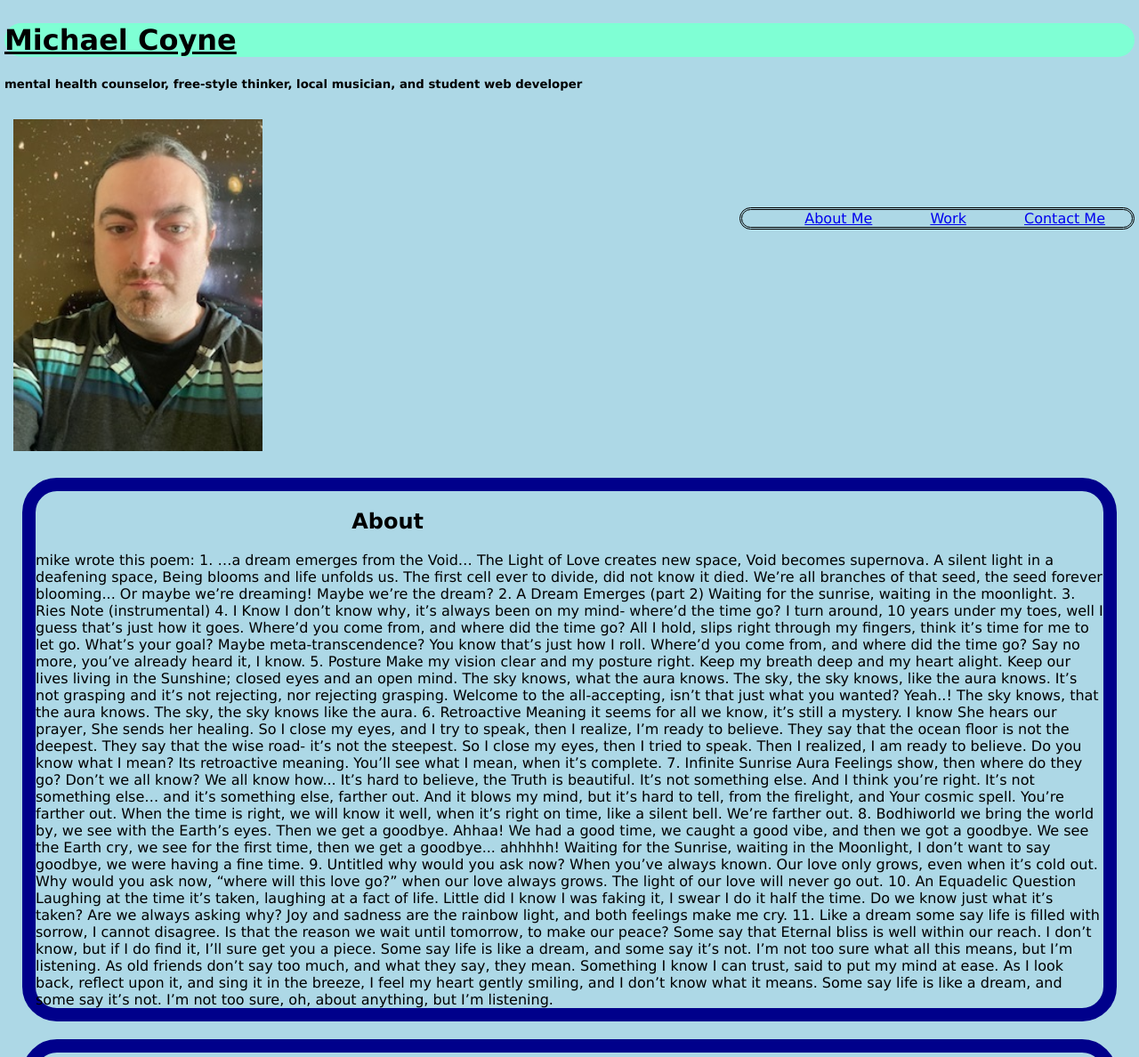
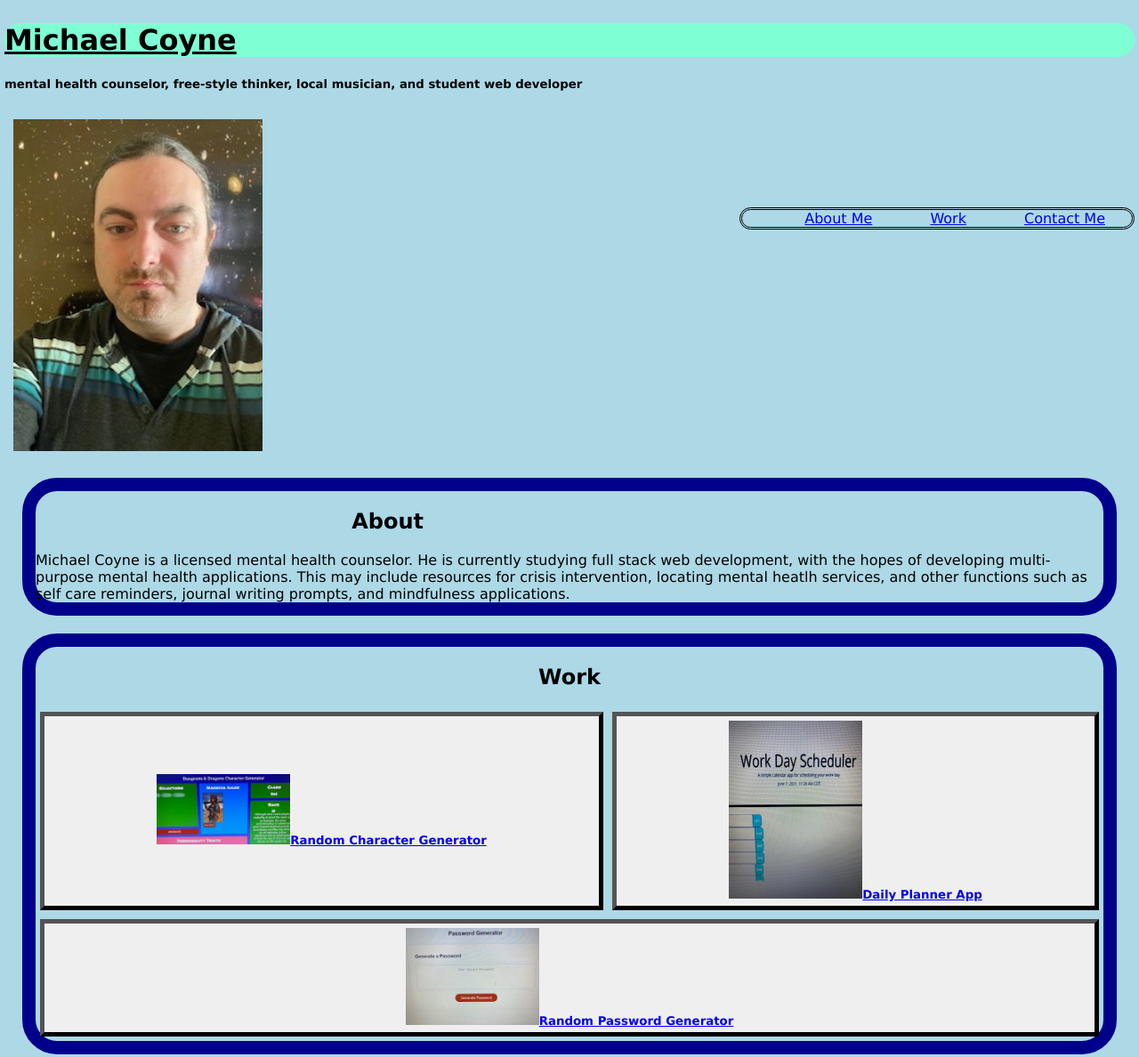
Before and after one commit to MikeCoyne/portfolio, a plain HTML site: page index.html in a window 1280 px wide. Shown: the top 1188 px of the page at 89% size. Drawn offline with Linux system fonts and the light colour scheme.

Commit message:
changing button links to deployed projects

```diff
--- a/index.html
+++ b/index.html
@@ -31,64 +31,50 @@
 
         <section id="about">
             <h2>About</h2>
-            <div> mike wrote this poem: <!--this lyrics section is placeholder text.
-                It will be changed to an actual summary of my background
-            at some point....-->
-                1.	…a dream emerges from the Void…
-The Light of Love creates new space, Void becomes supernova. A silent light in a deafening space,
-Being blooms and life unfolds us. The first cell ever to divide, did not know it died.
-We’re all branches of that seed, the seed forever blooming... Or maybe we’re dreaming! Maybe we’re the dream?
-2.	A Dream Emerges (part 2)
-Waiting for the sunrise, waiting in the moonlight.
-3.	Ries Note (instrumental)
-4.	I Know
-I don’t know why, it’s always been on my mind- where’d the time go? I turn around, 10 years under my toes,
-well I guess that’s just how it goes. Where’d you come from, and where did the time go? All I hold, slips right through my fingers,
-think it’s time for me to let go. What’s your goal? Maybe meta-transcendence? You know that’s just how I roll. Where’d you come from,
-and where did the time go? Say no more, you’ve already heard it, I know.
-5.	Posture
-Make my vision clear and my posture right. Keep my breath deep and my heart alight.
-Keep our lives living in the Sunshine; closed eyes and an open mind. The sky knows,
-what the aura knows. The sky, the sky knows, like the aura knows. It’s not grasping and it’s not rejecting,
-nor rejecting grasping. Welcome to the all-accepting, isn’t that just what you wanted? Yeah..! The sky knows,
-that the aura knows. The sky, the sky knows like the aura.
-6.	Retroactive Meaning
-it seems for all we know, it’s still a mystery. I know She hears our prayer,
-She sends her healing. So I close my eyes, and I try to speak, then I realize,
-I’m ready to believe. They say that the ocean floor is not the deepest.
-They say that the wise road- it’s not the steepest. So I close my eyes,
-then I tried to speak. Then I realized, I am ready to believe. Do you know what I mean?
-Its retroactive meaning. You’ll see what I mean, when it’s complete.
-7.	Infinite Sunrise Aura
-Feelings show, then where do they go? Don’t we all know? We all know how... It’s hard to believe, the Truth is beautiful. It’s not something else. And I think you’re right. It’s not something else… and it’s something else, farther out. And it blows my mind, but it’s hard to tell, from the firelight, and Your cosmic spell. You’re farther out. When the time is right, we will know it well, when it’s right on time, like a silent bell. We’re farther out.
-8.	Bodhiworld
-we bring the world by, we see with the Earth’s eyes. Then we get a goodbye. Ahhaa! We had a good time, we caught a good vibe, and then we got a goodbye. We see the Earth cry, we see for the first time, then we get a goodbye... ahhhhh! Waiting for the Sunrise, waiting in the Moonlight, I don’t want to say goodbye, we were having a fine time.
-9.	Untitled
-why would you ask now? When you’ve always known. Our love only grows, even when it’s cold out. Why would you ask now, “where will this love go?” when our love always grows. The light of our love will never go out.
-10.	An Equadelic Question
-Laughing at the time it’s taken, laughing at a fact of life. Little did I know I was faking it, I swear I do it half the time. Do we know just what it’s taken? Are we always asking why? Joy and sadness are the rainbow light, and both feelings make me cry.
-11.	Like a dream
-some say life is filled with sorrow, I cannot disagree. Is that the reason we wait until tomorrow, to make our peace? Some say that Eternal bliss is well within our reach. I don’t know, but if I do find it, I’ll sure get you a piece. Some say life is like a dream, and some say it’s not. I’m not too sure what all this means, but I’m listening. As old friends don’t say too much, and what they say, they mean. Something I know I can trust, said to put my mind at ease. As I look back, reflect upon it, and sing it in the breeze, I feel my heart gently smiling, and I don’t know what it means. Some say life is like a dream, and some say it’s not. I’m not too sure, oh, about anything, but I’m listening.
+            <div>
+                Michael Coyne is a licensed mental health counselor. He is currently studying full stack web development,
+                with the hopes of developing multi-purpose mental health applications. This may include resources for crisis
+                intervention, locating mental heatlh services, and other functions such as self care reminders, journal writing
+                prompts, and mindfulness applications.
             </div>
 
         </section>
 
         <section id="work">
             <h2>Work</h2>
-              <div>
+              <div class="work-container">
+                <!-- <div class="work-item">
+                    <img class="work-image" id="chargen" src="./assets/character image.jpg" width="150px" height="70px" alt="image of the Character Generator">
+                    <h3 class="work-title" >Character Generator</h3>
+                    <button class="work-btn" ><a href="https://mikecoyne.github.io/Skulduggery/" target="_blank">Website</a></button>
+                    <button class="work-btn" ><a href="https://github.com/MikeCoyne/Skulduggery" target="_blank">Repo</button>
+                </div>
+                <div class="work-item">
+                    <img class="work-image" id="calendarApp" src="./assets/IMG_0849.jpg" width="150px" height="70px" alt="image of the Character Generator">
+                    <h3 class="work-title" >Daily Planner App</h3>
+                    <button class="work-btn" ><a href="https://mikecoyne.github.io/Calendar-App/" target="_blank">Website</a></button>
+                    <button class="work-btn" ><a href="https://github.com/MikeCoyne/Calendar-App" target="_blank">Repo</button>
+                </div>
+                <div class="work-item">
+                    <img class="work-image" id="passwrdGen" src="./assets/IMG_0851.jpg" width="150px" height="70px" alt="image of the Character Generator">
+                    <h3 class="work-title" >Random Password Generator</h3>
+                    <button class="work-btn" ><a href="https://mikecoyne.github.io/randompasswordgenerator/" target="_blank">Website</a></button>
+                    <button class="work-btn" ><a href="https://github.com/MikeCoyne/randompasswordgenerator" target="_blank">Repo</button>
+                </div> -->
+
 
                <button>
                     <a href="https://mikecoyne.github.io/Skulduggery/"> <img id="chargen" src="./assets/character image.jpg" width="150px" height="70px" alt="image of the Character Generator"><b>Random Character Generator</b></a>
                 </button>
 
-                <button>
+                 <button>
                     <a href="https://mikecoyne.github.io/Calendar-App/"> <img id="calendarApp" src="./assets/IMG_0849.jpg" width="150px" height="70px" alt="image of the planner app"><strong>Daily Planner App</strong></a>
                 </button>
 
                 <button>
                     <a href="https://mikecoyne.github.io/randompasswordgenerator/"> <img id="passwrdGen" src="./assets/IMG_0851.jpg" width="150px" height="70px" alt="an image of the password generator"><strong>Random Password Generator</strong></a>
                 </button>
-                <a href="#"> </a>
+                <!--<a href="#"> </a>-->
             </div>
         </section>
 
--- a/style.css
+++ b/style.css
@@ -2,6 +2,19 @@
     font-family:'Lucida Sans', 'Lucida Sans Regular', 'Lucida Grande', 'Lucida Sans Unicode', Geneva, Verdana, sans-serif;
     box-sizing: border-box;
 }
+
+.work-container{
+    display:flex;
+    flex-direction: row;
+    flex-wrap: wrap;
+}
+
+.work-item {
+    display:flex;
+    width:auto;
+    height:fit-content;
+}
+
 
 
 body {
@@ -99,14 +112,19 @@ button {
     border-width: 5px;
     padding: 5px;
     margin: 5px;
-    size: 200px;
+    size: 50px;
     flex: auto;
 
 }
 
 button:hover {
     background-color:turquoise;
-    padding: 10px 20px;
+    padding: 5px 10px;
+}
+
+
+.work-button {
+    padding: 25px 35px;
 }
 
 /*
```
